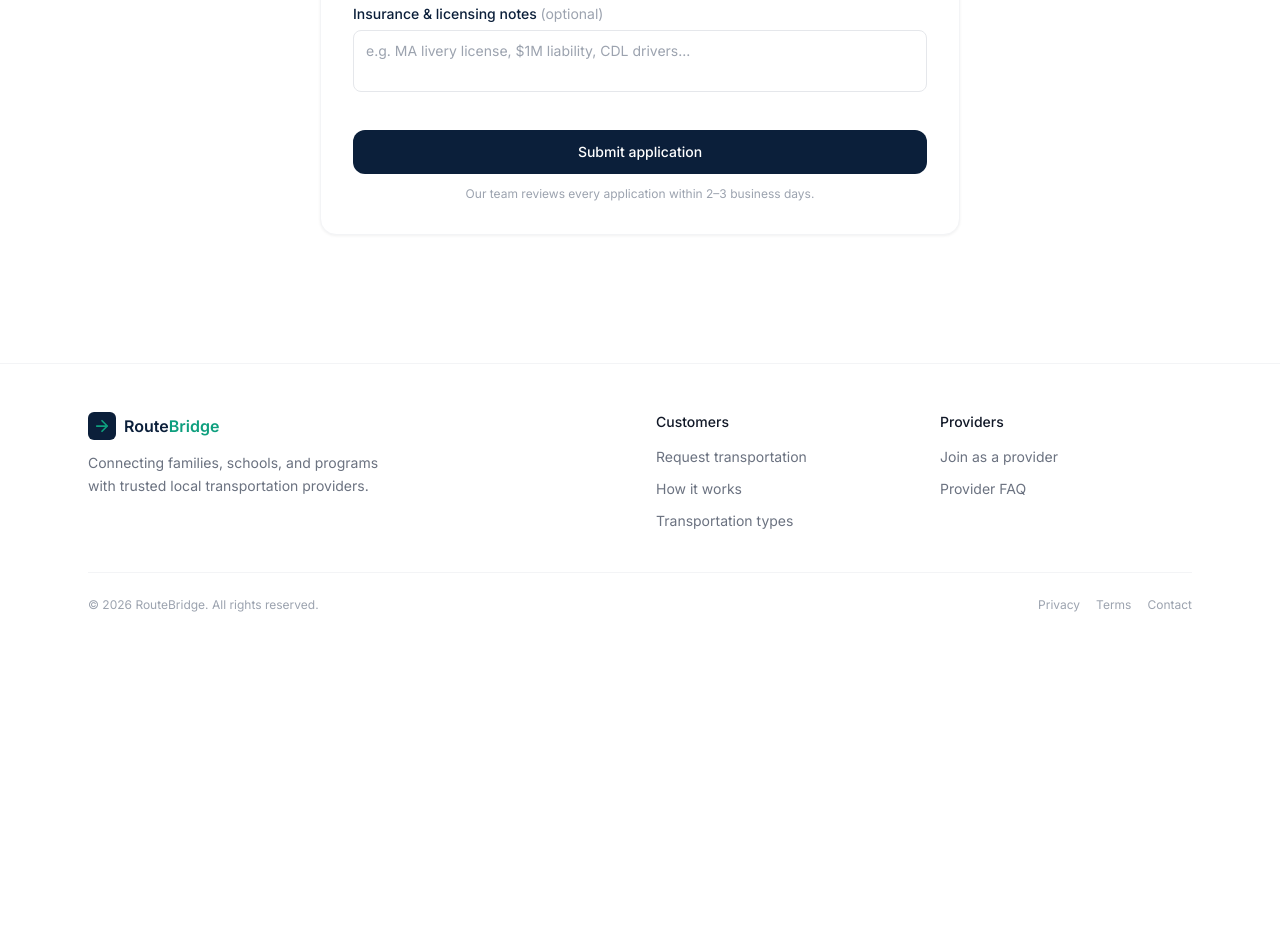
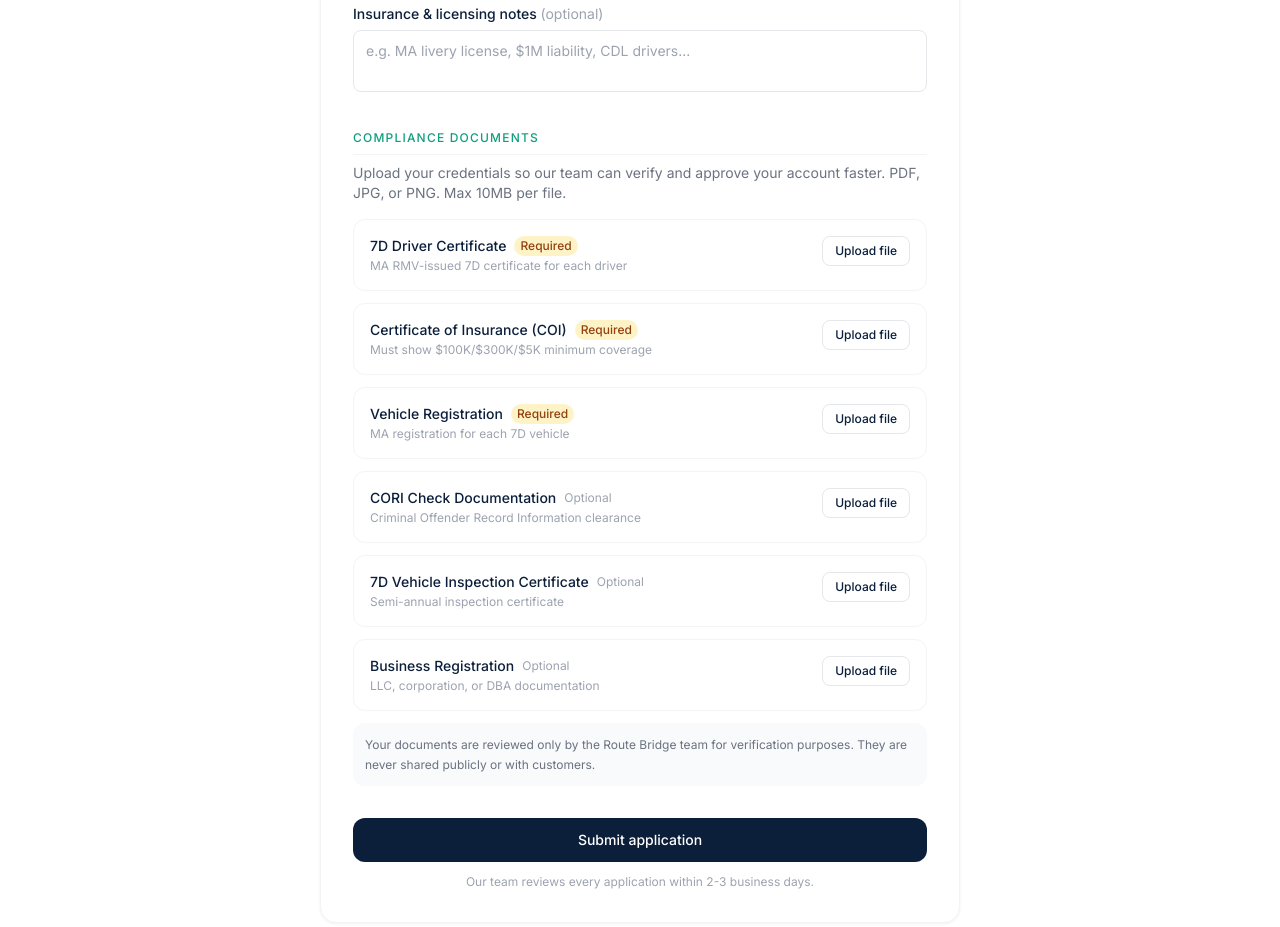
Before and after one commit to HiYoonELE/hiyoon, a Next.js app: page /providers in a window 1280 px wide. Shown: the part 1880-2807 px from the top of the page. Before the commit the page ends 2541 px from the top, so only its background shows below. Built offline with nearby package versions, Linux system fonts and the light colour scheme.

Commit message:
Add required documents for provider application
Added required documents array for provider application and updated file validation logic.

```diff
--- a/src/app/providers/page.tsx
+++ b/src/app/providers/page.tsx
@@ -7,7 +7,7 @@ import Footer from '@/components/ui/Footer'
 import type { ProviderFormData } from '@/lib/types'
 
 const CATEGORIES = ['School & Daycare', 'Senior Transportation', 'NEMT', 'Youth Programs', 'Group & Charter', 'Adult Day Programs']
-const VEHICLE_TYPES = ['Sedan / SUV', 'Minivan (7 seats)', 'Passenger van (12–15)', 'Wheelchair van', 'School bus', 'Charter bus']
+const VEHICLE_TYPES = ['Sedan / SUV', 'Minivan (7 seats)', 'Passenger van (12-15)', 'Wheelchair van', 'School bus', 'Charter bus']
 const CAPABILITIES = [
   { field: 'wheelchair_accessible', label: 'Wheelchair accessible' },
   { field: 'car_seats_available', label: 'Car seats available' },
@@ -15,6 +15,15 @@ const CAPABILITIES = [
   { field: 'one_time_trips', label: 'One-time trips' },
   { field: 'background_checked', label: 'Background-checked drivers' },
   { field: 'licensed_insured', label: 'Licensed & insured' },
+]
+
+const REQUIRED_DOCS = [
+  { id: 'cert_7d', label: '7D Driver Certificate', description: 'MA RMV-issued 7D certificate for each driver', required: true },
+  { id: 'certificate_of_insurance', label: 'Certificate of Insurance (COI)', description: 'Must show $100K/$300K/$5K minimum coverage', required: true },
+  { id: 'vehicle_registration', label: 'Vehicle Registration', description: 'MA registration for each 7D vehicle', required: true },
+  { id: 'cori_check', label: 'CORI Check Documentation', description: 'Criminal Offender Record Information clearance', required: false },
+  { id: 'vehicle_inspection', label: '7D Vehicle Inspection Certificate', description: 'Semi-annual inspection certificate', required: false },
+  { id: 'business_registration', label: 'Business Registration', description: 'LLC, corporation, or DBA documentation', required: false },
 ]
 
 const initial: ProviderFormData = {
@@ -44,6 +53,8 @@ export default function ProvidersPage() {
   const [form, setForm] = useState<ProviderFormData>(initial)
   const [submitting, setSubmitting] = useState(false)
   const [error, setError] = useState('')
+  const [uploadedFiles, setUploadedFiles] = useState<Record<string, File>>({})
+  const [uploadErrors, setUploadErrors] = useState<Record<string, string>>({})
 
   const update = (field: keyof ProviderFormData, value: unknown) => {
     setForm((f) => ({ ...f, [field]: value }))
@@ -62,17 +73,50 @@ export default function ProvidersPage() {
     setForm((f) => ({ ...f, [field]: !f[field] }))
   }
 
+  const handleFileChange = (docId: string, file: File | null) => {
+    if (!file) return
+    const maxSize = 10 * 1024 * 1024
+    if (file.size > maxSize) {
+      setUploadErrors((prev) => ({ ...prev, [docId]: 'File must be under 10MB' }))
+      return
+    }
+    const allowed = ['application/pdf', 'image/jpeg', 'image/png', 'image/jpg']
+    if (!allowed.includes(file.type)) {
+      setUploadErrors((prev) => ({ ...prev, [docId]: 'Only PDF, JPG, or PNG files accepted' }))
+      return
+    }
+    setUploadErrors((prev) => ({ ...prev, [docId]: '' }))
+    setUploadedFiles((prev) => ({ ...prev, [docId]: file }))
+  }
+
+  const removeFile = (docId: string) => {
+    setUploadedFiles((prev) => {
+      const next = { ...prev }
+      delete next[docId]
+      return next
+    })
+  }
+
   const handleSubmit = async () => {
     if (!form.company_name || !form.email || !form.phone) {
       setError('Company name, email, and phone are required.')
       return
     }
+    const missingRequired = REQUIRED_DOCS.filter((d) => d.required && !uploadedFiles[d.id])
+    if (missingRequired.length > 0) {
+      setError(`Please upload the following required documents: ${missingRequired.map((d) => d.label).join(', ')}`)
+      return
+    }
     setSubmitting(true)
     try {
+      const formData = new FormData()
+      formData.append('data', JSON.stringify(form))
+      Object.entries(uploadedFiles).forEach(([key, file]) => {
+        formData.append(`doc_${key}`, file)
+      })
       const res = await fetch('/api/providers', {
         method: 'POST',
-        headers: { 'Content-Type': 'application/json' },
-        body: JSON.stringify(form),
+        body: formData,
       })
       const data = await res.json()
       if (!res.ok) throw new Error(data.error || 'Something went wrong')
@@ -94,7 +138,6 @@ export default function ProvidersPage() {
     <>
       <Navbar />
 
-      {/* Hero */}
       <section className="pt-16 pb-10 px-4 text-center" style={{ background: '#0B1F3A' }}>
         <div className="text-3xl mb-3">🚐</div>
         <h1 className="text-3xl font-semibold text-white mb-2">Join as a transportation provider</h1>
@@ -229,23 +272,90 @@ export default function ProvidersPage() {
             </div>
           </div>
 
+          <SectionLabel>Compliance documents</SectionLabel>
+          <p className="text-sm text-gray-500 mb-4 -mt-2">
+            Upload your credentials so our team can verify and approve your account faster. PDF, JPG, or PNG. Max 10MB per file.
+          </p>
+
+          <div className="space-y-3">
+            {REQUIRED_DOCS.map((doc) => {
+              const uploaded = uploadedFiles[doc.id]
+              const err = uploadErrors[doc.id]
+              return (
+                <div key={doc.id} className={`border rounded-xl p-4 transition-all ${
+                  uploaded ? 'border-teal-300 bg-teal-50' : 'border-gray-100'
+                }`}>
+                  <div className="flex items-start justify-between gap-3">
+                    <div className="flex-1 min-w-0">
+                      <div className="flex items-center gap-2 mb-0.5 flex-wrap">
+                        <span className="text-sm font-medium" style={{ color: '#0B1F3A' }}>{doc.label}</span>
+                        {doc.required ? (
+                          <span className="text-xs px-1.5 py-0.5 rounded-full font-medium" style={{ background: '#FEF3C7', color: '#92400E' }}>
+                            Required
+                          </span>
+                        ) : (
+                          <span className="text-xs text-gray-400">Optional</span>
+                        )}
+                      </div>
+                      <p className="text-xs text-gray-400">{doc.description}</p>
+                    </div>
+
+                    {uploaded ? (
+                      <div className="flex items-center gap-2 flex-shrink-0">
+                        <div className="flex items-center gap-1.5 text-xs font-medium" style={{ color: '#0E9F7E' }}>
+                          <svg width="14" height="14" viewBox="0 0 14 14" fill="none">
+                            <path d="M2.5 7l3 3 6-6" stroke="#0E9F7E" strokeWidth="1.5" strokeLinecap="round" strokeLinejoin="round"/>
+                          </svg>
+                          Uploaded
+                        </div>
+                        <button onClick={() => removeFile(doc.id)}
+                          className="text-xs text-gray-400 hover:text-red-500 transition-colors">
+                          Remove
+                        </button>
+                      </div>
+                    ) : (
+                      <label className="flex-shrink-0 cursor-pointer">
+                        <input type="file" accept=".pdf,.jpg,.jpeg,.png" className="sr-only"
+                          onChange={(e) => handleFileChange(doc.id, e.target.files?.[0] || null)} />
+                        <span className="inline-block px-3 py-1.5 text-xs font-medium border border-gray-200 rounded-lg hover:bg-gray-50 transition-colors cursor-pointer" style={{ color: '#0B1F3A' }}>
+                          Upload file
+                        </span>
+                      </label>
+                    )}
+                  </div>
+
+                  {uploaded && (
+                    <div className="mt-2 text-xs text-gray-500 truncate">
+                      {uploaded.name} ({(uploaded.size / 1024).toFixed(0)} KB)
+                    </div>
+                  )}
+
+                  {err && (
+                    <p className="mt-1.5 text-xs text-red-500">{err}</p>
+                  )}
+                </div>
+              )
+            })}
+          </div>
+
+          <div className="mt-3 p-3 rounded-xl text-xs text-gray-500 leading-relaxed" style={{ background: '#F8FAFB' }}>
+            Your documents are reviewed only by the Route Bridge team for verification purposes. They are never shared publicly or with customers.
+          </div>
+
           {error && (
-            <p className="text-sm text-red-600 bg-red-50 border border-red-100 rounded-lg px-3 py-2 mt-4">
+            <p className="text-sm text-red-600 bg-red-50 border border-red-100 rounded-lg px-3 py-2 mt-6">
               {error}
             </p>
           )}
 
           <div className="mt-8">
-            <button
-              onClick={handleSubmit}
-              disabled={submitting}
+            <button onClick={handleSubmit} disabled={submitting}
               className="w-full py-3 text-sm font-medium text-white rounded-xl transition-colors disabled:opacity-60"
-              style={{ background: '#0B1F3A' }}
-            >
+              style={{ background: '#0B1F3A' }}>
               {submitting ? 'Submitting application...' : 'Submit application'}
             </button>
             <p className="text-center text-xs text-gray-400 mt-3">
-              Our team reviews every application within 2–3 business days.
+              Our team reviews every application within 2-3 business days.
             </p>
           </div>
         </div>
```
